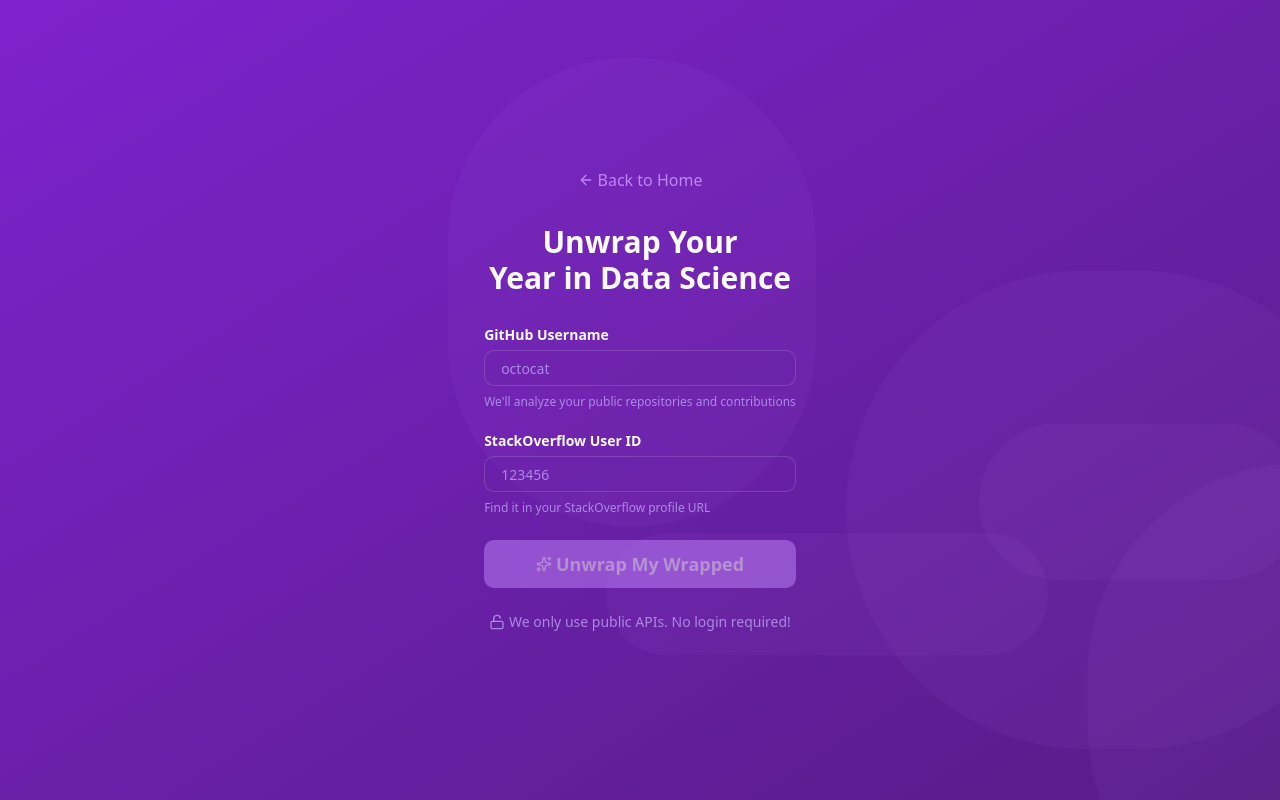
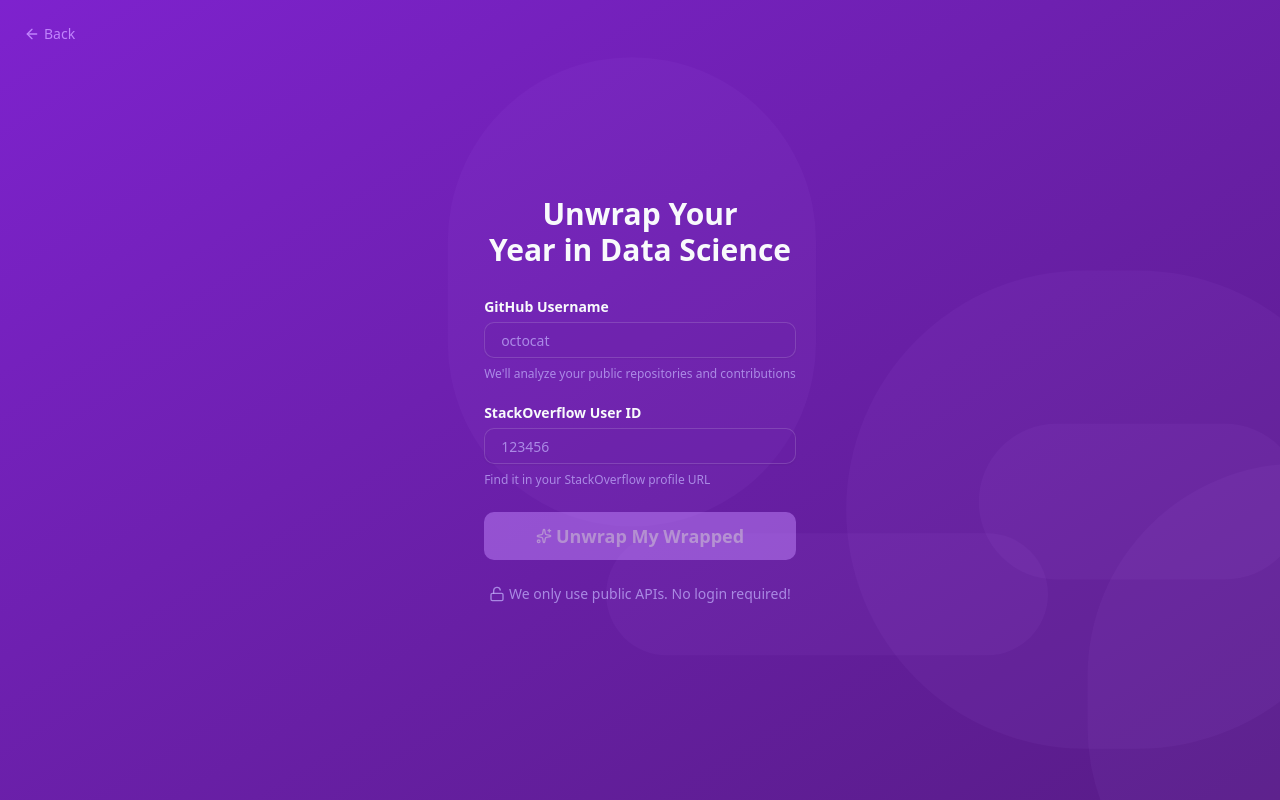
Before and after one commit to andrianllmm/datasci-wrapped, a Next.js app: page /personal in a window 1280 px wide. Built offline with nearby package versions, Linux system fonts and the light colour scheme.

Commit message:
Add back button to personal wrapped

```diff
--- a/app/personal/page.tsx
+++ b/app/personal/page.tsx
@@ -12,8 +12,7 @@
 import { Button } from "@/components/ui/button";
 import { motion } from "motion/react";
 import { fadeInUp } from "@/lib/animations";
-import Link from "next/link";
-import { ArrowLeft } from "lucide-react";
+import BackHomeButton from "@/components/BackHomeButton";
 
 const STORAGE_KEY = "datasci-wrapped-profile";
 
@@ -77,10 +76,7 @@
   if (wrappedData) {
     return (
       <>
-        <PersonalWrapped
-          data={wrappedData}
-          onEdit={() => setIsEditing(true)}
-        />
+        <PersonalWrapped data={wrappedData} onEdit={() => setIsEditing(true)} />
 
         {/* Edit Modal Overlay */}
         {isEditing && (
@@ -141,18 +137,9 @@
 
   return (
     <div className="min-h-screen w-screen bg-background">
+      <BackHomeButton />
       <Slide>
         <div className="flex flex-col justify-center items-center max-w-4xl mx-auto">
-          <motion.div {...fadeInUp()} className="mb-8">
-            <Link
-              href="/"
-              className="flex items-center gap-1 text-primary hover:text-foreground transition-colors"
-            >
-              <ArrowLeft className="w-4 h-4" />
-              Back to Home
-            </Link>
-          </motion.div>
-
           <motion.h2
             {...fadeInUp()}
             className="max-w-md px-6 mx-auto text-2xl md:text-3xl font-bold text-foreground text-center mb-8"
--- /dev/null
+++ b/components/BackHomeButton.tsx
@@ -0,0 +1,21 @@
+import Link from "next/link";
+import { ArrowLeft } from "lucide-react";
+import { motion } from "motion/react";
+import { fadeInUp } from "@/lib/animations";
+
+export default function BackHomeButton() {
+  return (
+    <motion.div
+      {...fadeInUp()}
+      className="fixed top-4 left-4 md:top-6 md:left-6 z-40"
+    >
+      <Link
+        href="/"
+        className="flex items-center gap-1 text-primary hover:text-foreground transition-colors text-xs md:text-sm"
+      >
+        <ArrowLeft className="w-4 h-4" />
+        <span className="hidden sm:inline">Back</span>
+      </Link>
+    </motion.div>
+  );
+}
--- a/components/slides/PersonalIntroSlide.tsx
+++ b/components/slides/PersonalIntroSlide.tsx
@@ -4,6 +4,7 @@
 import { PersonalWrappedData } from "@/types/wrapped";
 import { Button } from "@/components/ui/button";
 import { Pencil } from "lucide-react";
+import BackHomeButton from "@/components/BackHomeButton";
 
 export default function PersonalIntroSlide({
   data,
@@ -19,6 +20,8 @@
 
   return (
     <Slide>
+      <BackHomeButton />
+
       {/* Edit Button - Fixed Position */}
       {onEdit && (
         <motion.div
```
